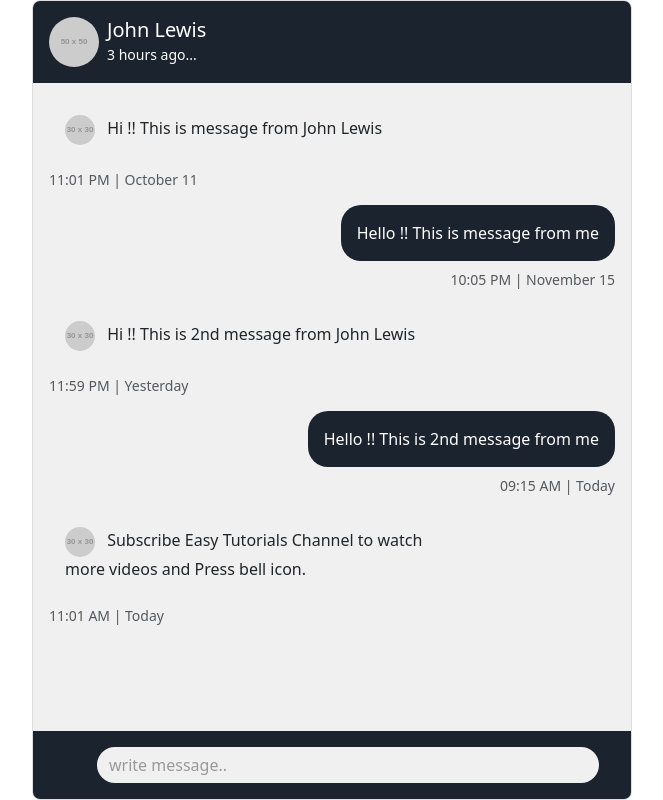
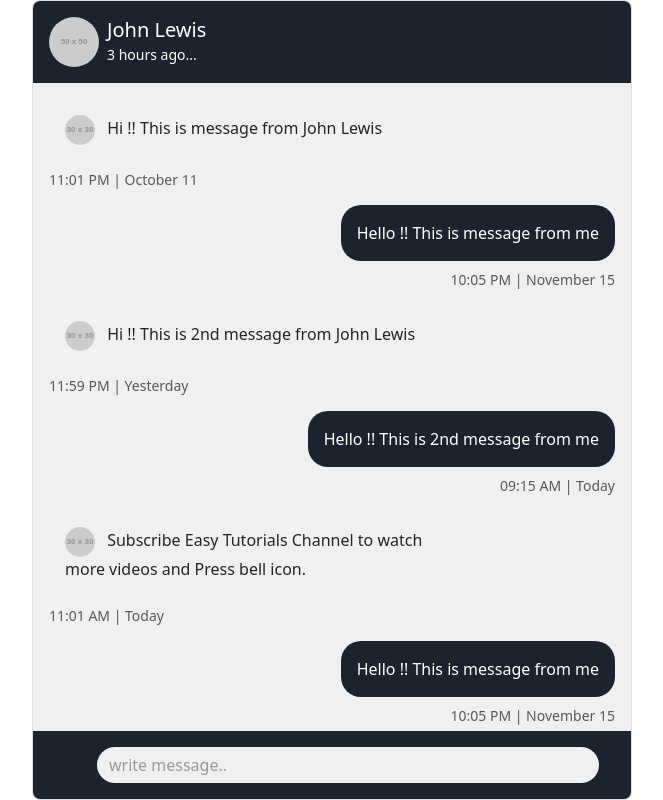
Before and after one commit to Lin-Yu-Hung/Typescript, a Vue app: page / in a window 1280 px wide. Shown: the whole page, without its empty margins (308-971 px from the left). Built offline with nearby package versions, Linux system fonts and the light colour scheme.

Commit message:
[新增] 新增資料

```diff
--- a/src/App.vue
+++ b/src/App.vue
@@ -97,6 +97,54 @@ const messages = ref([
     time: "11:01 AM",
     date: "Today",
   },
+  {
+    user: "me",
+    text: "Hello !! This is message from me",
+    time: "10:05 PM",
+    date: "November 15",
+  },
+  {
+    user: "John Lewis",
+    text: "Hi !! This is 2nd message from John Lewis",
+    time: "11:59 PM",
+    date: "Yesterday",
+  },
+  {
+    user: "me",
+    text: "Hello !! This is 2nd message from me",
+    time: "09:15 AM",
+    date: "Today",
+  },
+  {
+    user: "John Lewis",
+    text: "Subscribe Easy Tutorials Channel to watch more videos and Press bell icon.",
+    time: "11:01 AM",
+    date: "Today",
+  },
+  {
+    user: "me",
+    text: "Hello !! This is message from me",
+    time: "10:05 PM",
+    date: "November 15",
+  },
+  {
+    user: "John Lewis",
+    text: "Hi !! This is 2nd message from John Lewis",
+    time: "11:59 PM",
+    date: "Yesterday",
+  },
+  {
+    user: "me",
+    text: "Hello !! This is 2nd message from me",
+    time: "09:15 AM",
+    date: "Today",
+  },
+  {
+    user: "John Lewis",
+    text: "Subscribe Easy Tutorials Channel to watch more videos and Press bell icon.",
+    time: "11:01 AM",
+    date: "Today",
+  },
 ]);
 </script>
 
```
